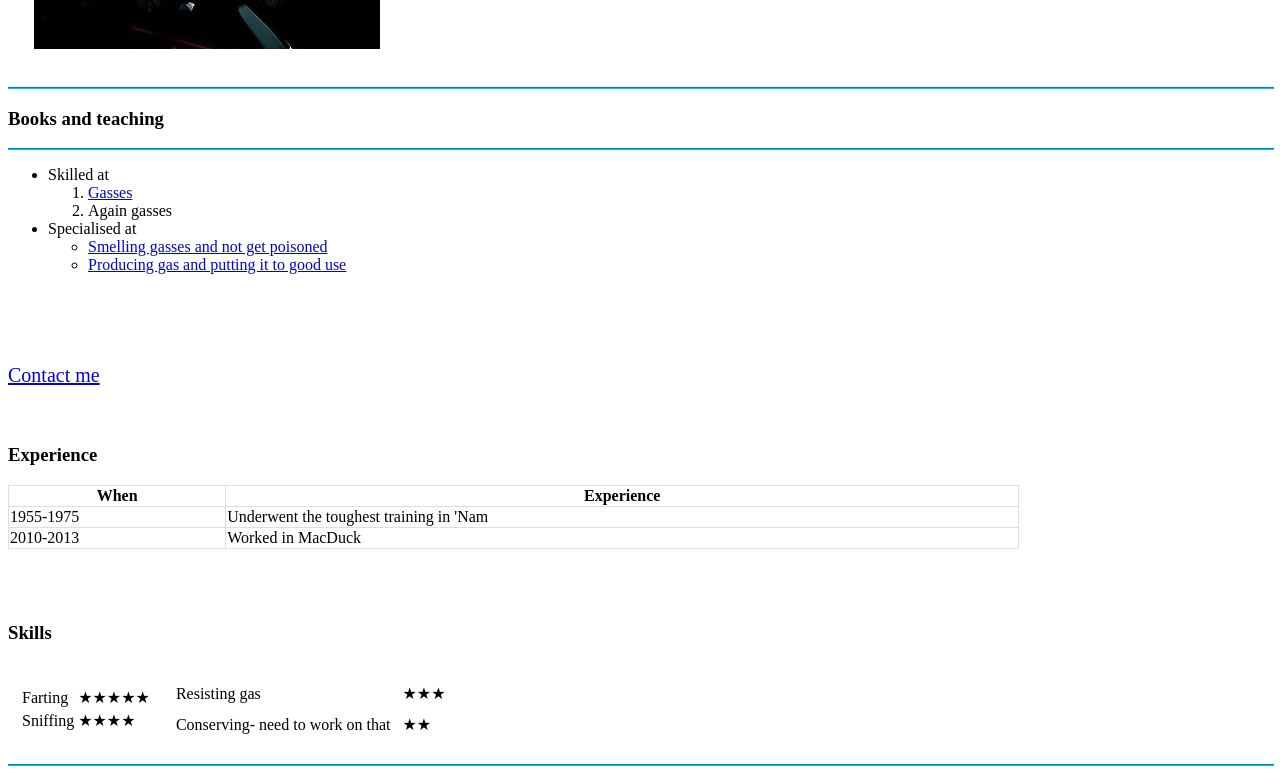
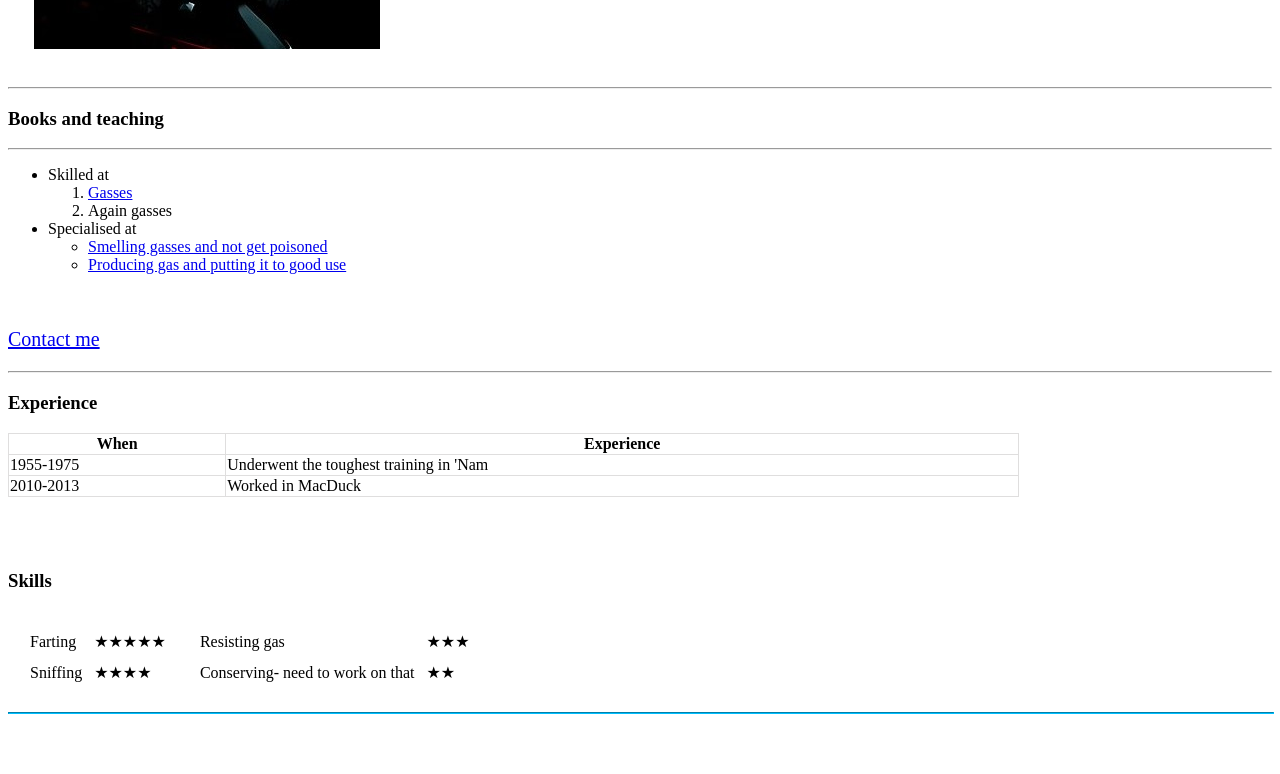
Before and after one commit to PRAAVUS/WebDevBootCamp, a plain HTML site: page HTML-Personal Site/index.html in a window 1280 px wide. Shown: the part 494-1268 px from the top of the page. After the commit the page ends 1216 px from the top, so only its background shows below. Drawn offline with Linux system fonts and the light colour scheme.

Commit message:
style changes in index.html

```diff
--- a/HTML-Personal Site/index.html
+++ b/HTML-Personal Site/index.html
@@ -25,9 +25,9 @@
 
   </div>
 
-    <hr style="border-color: rgb(0, 191, 255); width: 100%;"></td>
+    <hr ></td>
     <h3>Books and teaching</h3>
-    <hr style="border-color: rgb(0, 191, 255); width: 100%;">
+    <hr >
 
 
 
@@ -46,11 +46,10 @@
         </li>
       </ul>
       <br>
-      <br>
-      <br>
+
       <p style="font-size: 20px;"><a href="Contact_Page.html">Contact me</a></p>
-      <br>
 
+      <hr >
       <h3>Experience</h3>
 
 <style>
@@ -99,10 +98,13 @@
   <br>
   <br>
   <h3>Skills</h3>
+
+
+  <!-- Nested table -->
   <table cellspacing="10">
     <tr>      <!-- Row Start -->
         <td>    <!-- 1st Column Start-->
-            <table>    <!-- Table inside 1st Column (Start)-->
+            <table cellspacing="10">    <!-- Table inside 1st Column (Start)-->
                 <tr>
                     <td>Farting</td>
                     <td>★★★★★</td>
```
